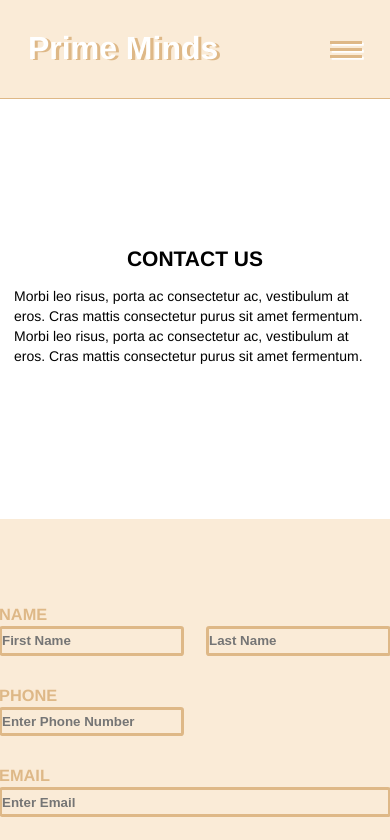
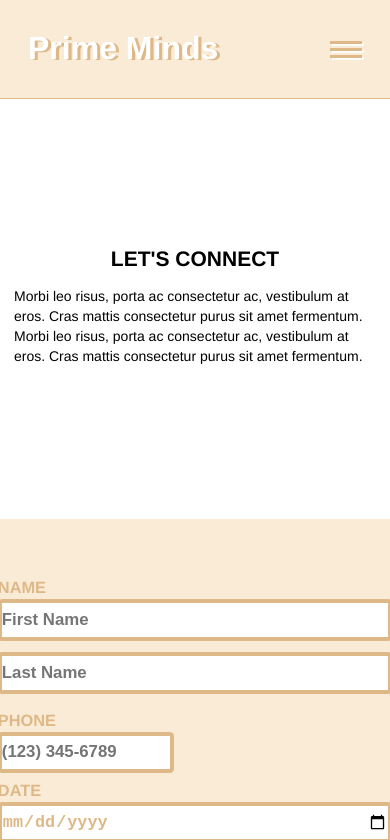
Before and after one commit to gohopventure/prime-minds, an Angular app: page /contact in a window 390 px wide. Shown: the top 840 px of the page. Built offline with nearby package versions, Linux system fonts and the light colour scheme; a web font is replaced by a local one.

Commit message:
Creates contact form layout

```diff
--- a/src/app/components/contact-page/contact-page.component.css
+++ b/src/app/components/contact-page/contact-page.component.css
@@ -32,11 +32,9 @@ form {
     flex-direction: column;
     justify-content: space-evenly;
     min-height: 25em;
-    min-width: 28em;
+    min-width: 36em;
     border-radius: 5em;
-    /* border-color: burlywood;
-    background-color: burlywood; */
-    margin: 2em;
+    margin: 1em;
     padding: 2em;
 }
 
@@ -46,17 +44,39 @@ form {
     justify-content: space-between;
 }
 
-input {
+.name-input > input {
+    min-width: 14em;
+}
+
+.phone-input, .phone-input > input {
+    width: 10em;
+}
+
+.sub-form-2 {
+    display: flex;
+    flex-direction: row;
+    justify-content: space-between;
+}
+
+.date-pref {
+    display: flex;
+    flex-direction: row;
+    justify-content: space-between;
+    max-width: 8em;
+}
+
+input, input:placeholder-shown {
     color: burlywood;
     border: .25em solid burlywood;
     border-radius: .25em;
-    background-color: antiquewhite;
-    height: 1.75em;
+    background-color: white;
+    height: 2em;
     padding: 0;
     margin: 0;
+    font-size: larger;
 }
 
-input:focus, input:-moz-ui-valid {
+input:focus {
     color: white;
     background-color: rgba(222, 184, 135, 0.475);
 }
@@ -74,6 +94,14 @@ label > h3 {
     margin: .125em 0;
 }
 
+.radio-button {
+    display: flex;
+    flex-direction: row;
+    justify-content: space-between;
+    width: 10em;
+
+}
+
 button {
     border: .25em solid burlywood;
     border-radius: .25em;
@@ -82,6 +110,7 @@ button {
     font-size: large;
     color: burlywood;
     background-color: antiquewhite;
+    margin: .25em 0;
 }
 
 button:hover, button:focus {
@@ -104,4 +133,43 @@ button:active {
         max-width: 35em;
     }
 
+    form {
+        display: flex;
+        flex-direction: column;
+        justify-content: center;
+        min-width: 0;
+        margin-left: 0;
+        margin-right: 0;
+    }
+
+    .name-input {
+        display: flex;
+        flex-direction: column;
+        justify-content: space-between;
+        height: 6.75em;
+    }
+
+    input, .name-input > input, .email-input > input {
+        width: 23em;
+    }
+
+    .sub-form {
+        margin: 1em 0 0 0;
+    }
+
+    .sub-form-2 {
+        display: flex;
+        flex-direction: column;
+        justify-content: space-between;
+        min-height: 10em;
+
+    }
+
+    button {
+        margin: 1em 0;
+    }
+
+    .radio-button {
+        flex-direction: column;
+    }
 }
--- a/src/app/components/contact-page/contact-page.component.html
+++ b/src/app/components/contact-page/contact-page.component.html
@@ -1,6 +1,6 @@
 <div class="contact-container">
     <div class="write-up">
-        <h2>CONTACT US</h2>
+        <h2>LET'S CONNECT</h2>
         <div class="">
             <p>
                 Morbi leo risus, porta ac consectetur ac, vestibulum at eros.
@@ -12,23 +12,33 @@
     </div>
     <div class="form">
         <form action="">
-            <div>
+            <div class="sub-form sub-form-1">
                 <label for="name-input"><h3>NAME</h3></label>
                 <div class="name-input">
                     <input type="text" placeholder="First Name">
                     <input type="text" placeholder="Last Name">
                 </div>
             </div>
-            <div>
-                <label for="phone-input"><h3>PHONE</h3></label>
+            <div class="sub-form sub-form-2">
                 <div class="phone-input">
-                    <input type="text" placeholder="Enter Phone Number">
+                    <label for="phone-input"><h3>PHONE</h3></label>
+                    <div class="phone-input">
+                        <input type="text" placeholder="(123) 345-6789">
+                    </div>
+                </div>
+                <div class="date-pref">
+                    <div>
+                        <label for="date-input"><h3>DATE</h3></label>
+                        <input class="date-input" type="date">
+                    </div>
+                </div>
+                <div class="radio-button">
                 </div>
             </div>
-            <div>
+            <div class="sub-form sub-form-3">
                 <label for="email-input"><h3>EMAIL</h3></label>
                 <div class="email-input">
-                    <input type="email" placeholder="Enter Email">
+                    <input type="email" placeholder="Email@address.com">
                 </div>
             </div>
             <button>Submit</button>
```
